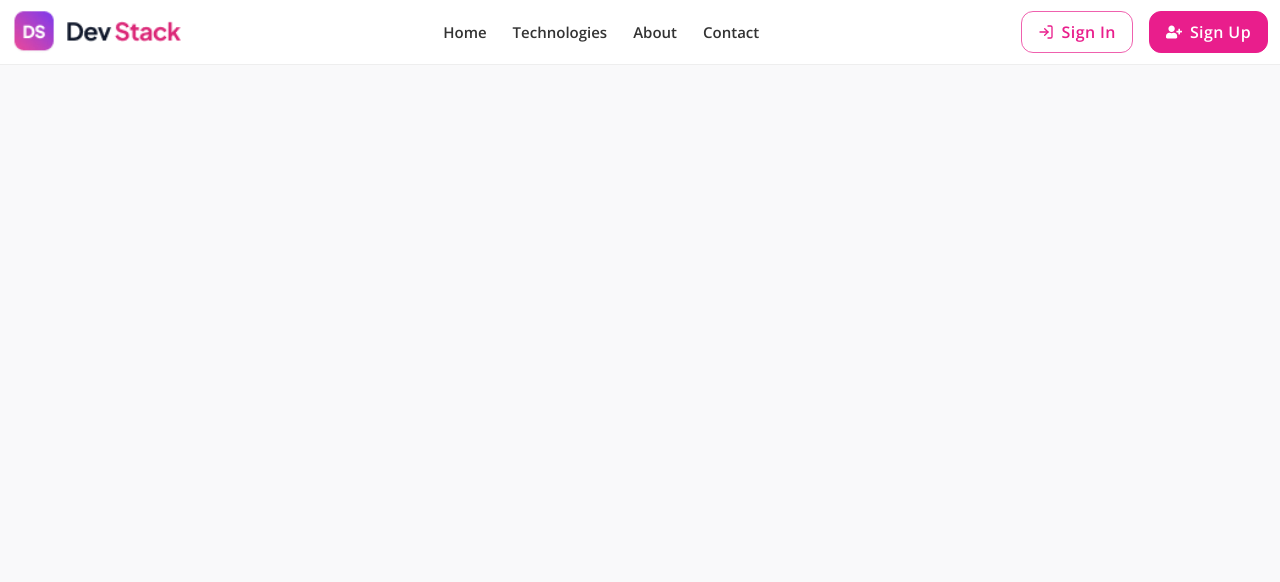
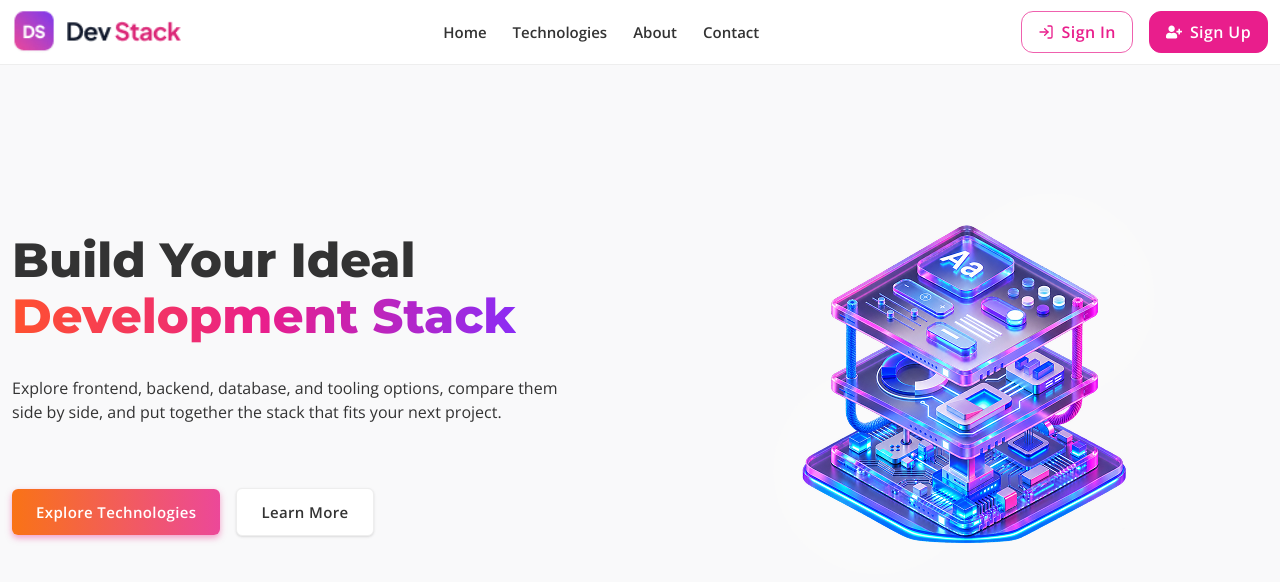
Before and after one commit to emranhossain-ador/devstack, a React (Vite) app: page / in a window 1280 px wide. Shown: the top 582 px of the page. Built offline with nearby package versions, Linux system fonts and the light colour scheme.

Commit message:
Hero section add

```diff
--- a/src/components/home/HeroSection.tsx
+++ b/src/components/home/HeroSection.tsx
@@ -0,0 +1,34 @@
+import BannerImg from "../../assets/images/banner-stack.png";
+
+const HeroSection = () => {
+    return (
+        <section className="flex items-center flex-col md:flex-row justify-between gap-10 w-full">
+            {/* Left Content */}
+            <div className="flex flex-col items-start gap-10 md:gap-16 md:w-1/2 w-full">
+                <div className="space-y-8">
+                    <h1 className="text-5xl font-extrabold text-foreground font-header leading-14">
+                        Build Your Ideal <br/>
+                        <span className="gradient-text">Development Stack</span>
+                    </h1>
+
+                    <p className="max-w-xl">Explore frontend, backend, database, and tooling options, compare them side by side, and put together the stack that fits your next project.</p>
+                </div>
+
+                <div className="flex items-center gap-4">
+
+                    <button type="button" className="px-6 py-3 rounded-md gradient-btn text-white text-[15px] font-semibold tracking-wide shadow-[0_3px_6px] shadow-[#EC4899]/50 transition-all hover:shadow-none cursor-pointer">Explore Technologies</button>
+
+                    <button type="button" className="px-6 py-3 rounded-md border border-border bg-white text-foreground text-[15px] font-semibold tracking-wide transition-all hover:text-primary hover:border-primary cursor-pointer shadow">Learn More</button>
+
+                </div>
+            </div>
+
+            <div className="w-full md:w-1/2 flex items-center justify-center ">
+                <img src={BannerImg} alt="banner" className="w-auto h-auto object-cover" />
+            </div>
+
+        </section>
+    );
+};
+
+export default HeroSection;
--- a/src/index.css
+++ b/src/index.css
@@ -42,6 +42,10 @@
       -webkit-text-fill-color: transparent;
   }
 
+  .gradient-btn{
+    background-image: linear-gradient(90deg, #F97316, #EC4899);
+  }
+
   .navLink{
     @apply px-1.5 py-1 cursor-pointer font-semibold text-[15px] transition-all hover:text-primary;
   }
--- a/src/pages/HomePage.tsx
+++ b/src/pages/HomePage.tsx
@@ -1,3 +1,4 @@
+import HeroSection from "../components/home/HeroSection";
 import Navbar from "../components/layout/Navbar";
 
 const HomePage = () => {
@@ -6,6 +7,13 @@ const HomePage = () => {
             {/* Navbar   */}
             <Navbar/>
 
+            <main className="space-y-10 container mx-auto py-10 md:py-14 px-3">
+
+                {/* Hero section */}
+                <HeroSection/>
+
+            </main>
+
         </>
     );
 };
```
